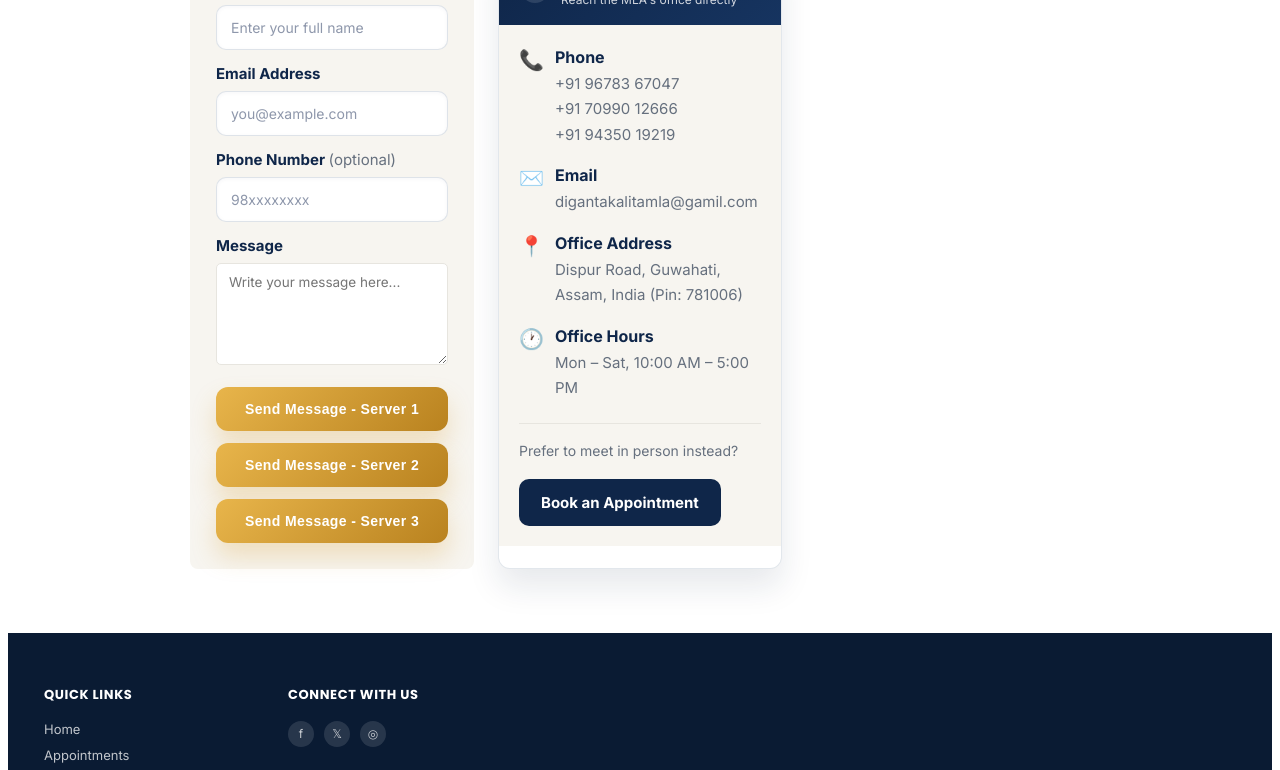
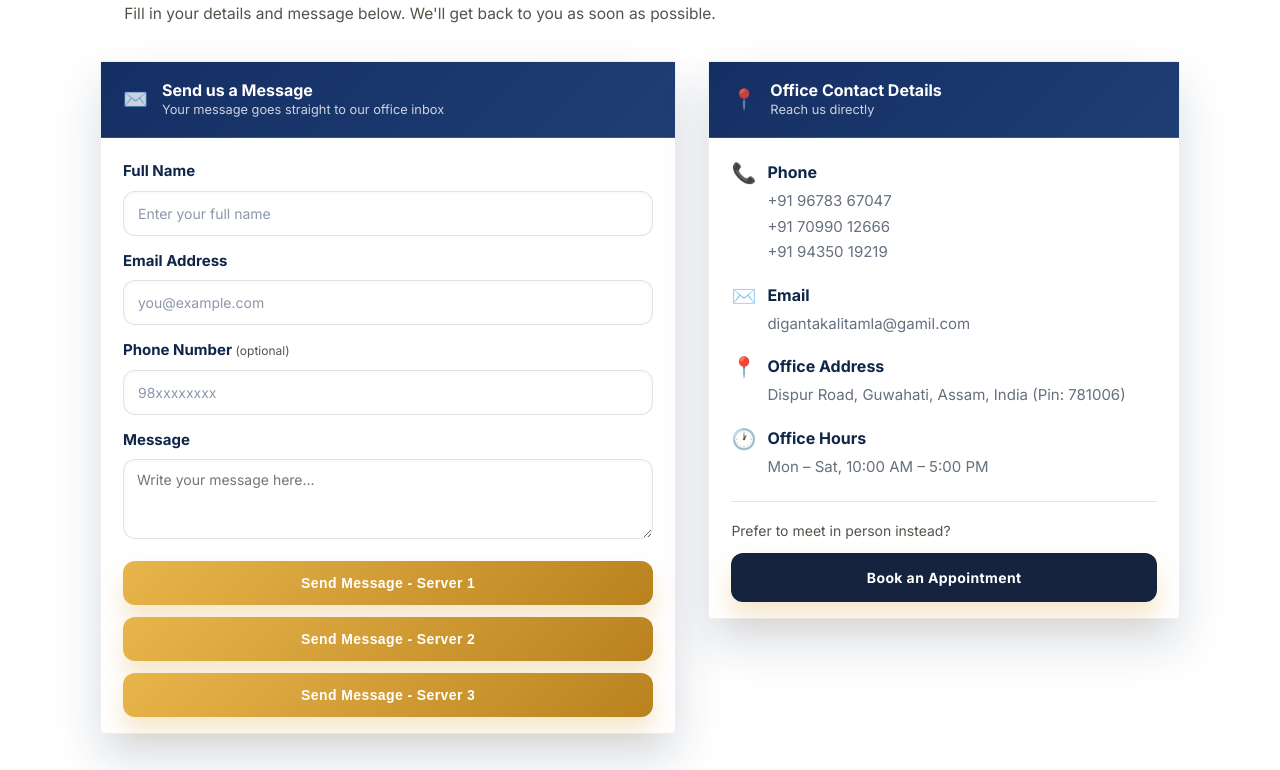
Before and after one commit to Hp-wala/appointment-system, a website: page public/contact.html in a window 1280 px wide. Shown: the part 458-1228 px from the top of the page. Drawn offline with Linux system fonts and the light colour scheme.

Commit message:
Restructure Contact section with centered card layout matching appointments page

```diff
--- a/public/contact.html
+++ b/public/contact.html
@@ -5,6 +5,7 @@
 <meta name="viewport" content="width=device-width, initial-scale=1, viewport-fit=cover">
 <title>Contact — Office of the MLA</title>
 <link rel="icon" type="image/png" href="images/mla-favicon.png">
+<link rel="stylesheet" href="css/style.css">
 <link rel="stylesheet" href="css/home.css">
 </head>
 <body class="hm">
@@ -61,10 +62,23 @@
 </section>
 
 <!-- Contact form + details -->
-<section class="hm-section">
-  <div class="hm-wrap">
-    <div class="hm-info-grid hm-contact-grid">
-      <div class="panel-body" style="background:var(--hm-cream);border-radius:var(--hm-radius);padding:26px;">
+<main class="page container">
+  <div class="intro" style="text-align:center;margin-bottom:36px;">
+    <h2>Send us a Message</h2>
+    <p>Fill in your details and message below. We'll get back to you as soon as possible.</p>
+  </div>
+
+  <div class="grid-2">
+    <!-- Contact form -->
+    <section class="appointment-card">
+      <div class="hm-booking-head">
+        <span class="icn">✉️</span>
+        <div>
+          <strong>Send us a Message</strong>
+          <span>Your message goes straight to our office inbox</span>
+        </div>
+      </div>
+      <div class="hm-booking-body">
         <form id="contactForm">
           <div class="hm-field">
             <label for="cName">Full Name</label>
@@ -75,14 +89,14 @@
             <input type="email" id="cEmail" placeholder="you@example.com" required>
           </div>
           <div class="hm-field">
-            <label for="cPhone">Phone Number <span style="font-weight:400;color:var(--hm-muted);">(optional)</span></label>
+            <label for="cPhone">Phone Number <span class="sub">(optional)</span></label>
             <input type="tel" id="cPhone" placeholder="98xxxxxxxx">
           </div>
           <div class="hm-field">
             <label for="cMessage">Message</label>
-            <textarea id="cMessage" rows="5" placeholder="Write your message here..." required style="width:100%;font-family:'Inter',sans-serif;font-size:13.5px;padding:10px 12px;border:1px solid var(--hm-line);border-radius:5px;resize:vertical;"></textarea>
+            <textarea id="cMessage" name="cMessage" placeholder="Write your message here..." required></textarea>
           </div>
-          <div style="display:grid;grid-template-columns:1fr;gap:12px;margin-top:18px;">
+          <div style="display:grid;grid-template-columns:1fr;gap:12px;margin-top:16px;">
             <button type="button" class="hm-submit-btn hm-whatsapp-btn" data-server="1">Send Message - Server 1</button>
             <button type="button" class="hm-submit-btn hm-whatsapp-btn" data-server="2">Send Message - Server 2</button>
             <button type="button" class="hm-submit-btn hm-whatsapp-btn" data-server="3">Send Message - Server 3</button>
@@ -90,16 +104,18 @@
           <div class="hm-form-msg" id="contactFormMsg"></div>
         </form>
       </div>
+    </section>
 
-      <aside class="contact-card">
-        <div class="contact-card-header">
+    <!-- Office Contact Details -->
+    <section class="appointment-card">
+      <div class="hm-booking-head">
         <span class="icn">📍</span>
         <div>
           <strong>Office Contact Details</strong>
-            <span>Reach the MLA's office directly</span>
+          <span>Reach us directly</span>
         </div>
       </div>
-        <div class="contact-card-body">
+      <div class="hm-booking-body">
         <div class="contact-detail-list">
           <div class="contact-detail-item">
             <span class="emoji">📞</span>
@@ -131,15 +147,14 @@
           </div>
         </div>
 
-          <div class="contact-card-footer">
-            <p style="font-size:14px;color:var(--hm-muted); margin:0 0 12px;">Prefer to meet in person instead?</p>
-            <a href="appointments.html" class="hm-read-more" style="margin-top:8px;color:#fff; display:inline-block; padding:14px 22px; font-size:15px; border-radius:10px;">Book an Appointment</a>
-          </div>
-        </div>
-      </aside>
+        <div style="border-top:1px solid rgba(23,56,100,0.12);padding-top:18px;margin-top:22px;">
+          <p style="font-size:14px;color:var(--ink-soft); margin:0 0 12px;">Prefer to meet in person instead?</p>
+          <a href="appointments.html" class="hm-submit-btn" style="display:block;text-align:center;text-decoration:none;background:var(--navy);color:#fff;">Book an Appointment</a>
         </div>
       </div>
     </section>
+  </div>
+</main>
 
 <!-- Footer -->
 <footer class="hm-footer">
```
Lines whose indentation alone changed are shown as unchanged.
